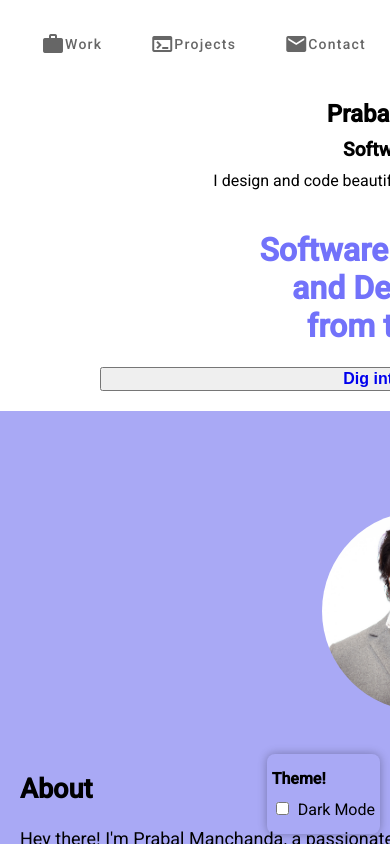
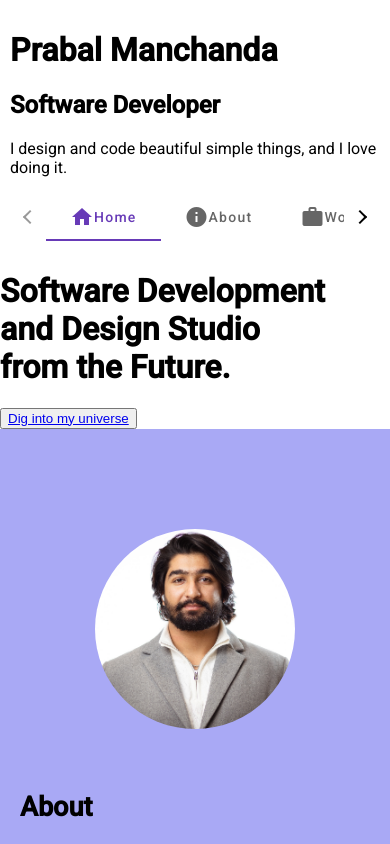
Before and after one commit to Prabal31/My-Portfolio, an Angular app: page / in a window 390 px wide. Shown: the top 844 px of the page. Built offline with nearby package versions, Linux system fonts and the light colour scheme.

Commit message:
Created a new Branch responsive-design to make it responsive

```diff
--- a/src/app/app.component.css
+++ b/src/app/app.component.css
@@ -1,4 +1,4 @@
-/* Global styles */
+/* Global styles
 html, body {
   height: 100%;
   margin: 0;
@@ -21,10 +21,10 @@
   transition: background-color 0.5s, color 0.5s;
   display: flex;
   flex-direction: column;
-  justify-content: space-between; /* Ensure footer is at the bottom */
+  justify-content: space-between;
 }
 
-/* Dark mode styles */
+
 .dark-mode {
   background-color: #121212;
   color: #ffffff;
@@ -55,10 +55,10 @@
   filter: invert(1);
 }
 
-/* Main div styles */
+
 .div-main-id {
   text-align: center;
-  padding: 90px; /* Add space around the element */
+  padding: 90px;
 }
 
 .div-main-id h1 {
@@ -77,7 +77,7 @@
   font-size: 30px;
 }
 
-/* Theme toggle styles */
+
 .theme-toggle {
   position: fixed;
   bottom: 20px;
@@ -100,7 +100,7 @@
   margin-right: 5px;
 }
 
-/* Responsive Design */
+
 @media only screen and (max-width: 600px) {
   .div-main-id {
     padding: 20px;
@@ -151,4 +151,4 @@
   .theme-toggle h1 {
     font-size: 1.2em;
   }
-}
+} */
--- a/src/app/app.component.html
+++ b/src/app/app.component.html
@@ -11,11 +11,11 @@
   <app-menu-projects [pwork]="project"></app-menu-projects>
   <app-menu-contact [links]="link"></app-menu-contact>
   <app-footer [data]="mydata"></app-footer>
-
+<!--
   <div class="theme-toggle">
       <h1>Theme!</h1>
       <label>
           <input type="checkbox" [(ngModel)]="darkMode"> Dark Mode
       </label>
-  </div>
+  </div> -->
 </div>
--- a/src/app/header/header.component.css
+++ b/src/app/header/header.component.css
@@ -1,116 +1,3 @@
-.head {
-    margin: 0;
-    padding: 0;
+#home{
+    padding: 10px;
 }
-
-* {
-    box-sizing: border-box;
-}
-
-*/ Intro Section Styles */
-#intro-section {
-    text-align: left;
-    width: 100vw;
-    font-family: Arial, sans-serif;
-    color: #ffffff;
-    padding-top: 60px; /* Adjust padding for space below fixed header */
-}
-
-.header-container {
-    display: flex;
-    flex-direction: column;
-}
-
-#intro-section h1 {
-    padding-left: 10px;
-    font-size: 2em;
-    margin: 0;
-}
-
-#project-header {
-    position: fixed;
-    top: 20px;
-    right: 20px;
-    text-align: right;
-}
-
-#intro-section h2 {
-    padding-left: 10px;
-    font-size: 1.5em;
-    margin: 10px 0;
-}
-
-#intro-section p {
-    padding-left: 10px;
-    font-size: 1.2em;
-    margin: 0;
-}
-
-/* Responsive Design */
-@media only screen and (max-width: 600px) {
-    #intro-section {
-        text-align: center;
-        padding-top: 100px; /* Adjust padding for space below fixed header */
-    }
-
-    #intro-section h1 {
-        font-size: 1.5em;
-    }
-
-    #intro-section h2 {
-        font-size: 1.2em;
-    }
-
-    #intro-section p {
-        font-size: 1em;
-    }
-
-    #project-header {
-        position: fixed;
-        top: 20px;
-        right: 0;
-        text-align: center;
-    }
-}
-
-@media only screen and (min-width: 601px) and (max-width: 1200px) {
-    #intro-section h1 {
-        font-size: 2em;
-    }
-
-    #intro-section h2 {
-        font-size: 1.5em;
-    }
-
-    #intro-section p {
-        font-size: 1.2em;
-    }
-
-    #project-header {
-        position: fixed;
-        top: 20px;
-        right: 20px;
-        text-align: right;
-    }
-}
-
-@media only screen and (min-width: 1201px) {
-    #intro-section h1 {
-        font-size: 2.5em;
-    }
-
-    #intro-section h2 {
-        font-size: 2em;
-    }
-
-    #intro-section p {
-        font-size: 1.5em;
-    }
-
-    #project-header {
-        position: fixed;
-        top: 40px;
-        right: 20px;
-        text-align: right;
-    }
-}
```
